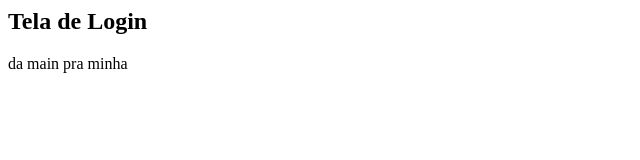
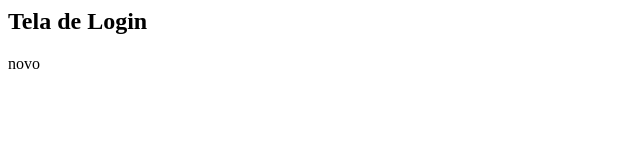
Before and after one commit to linoaulaspucpr/exerciciobes, a plain HTML site: page index.html in a window 1280 px wide. Shown: the whole page, without its empty margins (0-640 px from the left). Drawn offline with Linux system fonts and the light colour scheme.

Commit message:
teste novo

```diff
--- a/index.html
+++ b/index.html
@@ -9,7 +9,7 @@
 
         <h2> Tela de Login </h2>
 
-        da main pra minha
+        novo
 
     </body>
 
```
